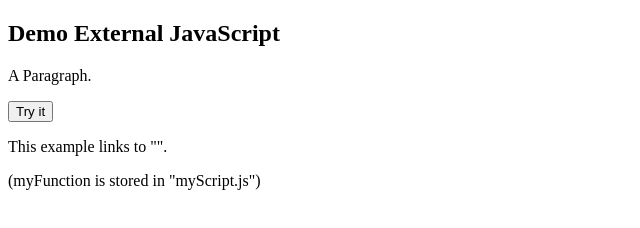
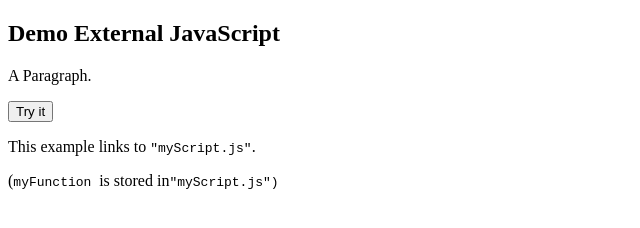
Before and after one commit to carl2001-bot/example5, a plain HTML site: page index.html in a window 1280 px wide. Shown: the whole page, without its empty margins (0-640 px from the left). Drawn offline with Linux system fonts and the light colour scheme.

Commit message:
Update index.html

```diff
--- a/index.html
+++ b/index.html
@@ -9,8 +9,8 @@
 <button type="button" onclick="myFunction(document.getElementById("demo").innerHTML = "Paragraph changed.";
 })">Try it</button>
 
-<p>This example links to "".</p>
-<p>(myFunction is stored in "myScript.js")</p>
+<p>This example links to <code>  "myScript.js"</code>.</p>
+<p>(<code>myFunction </code>is stored in<code>"myScript.js")</code></p>
 
 <script src="myScript.js"></script>
 
```
